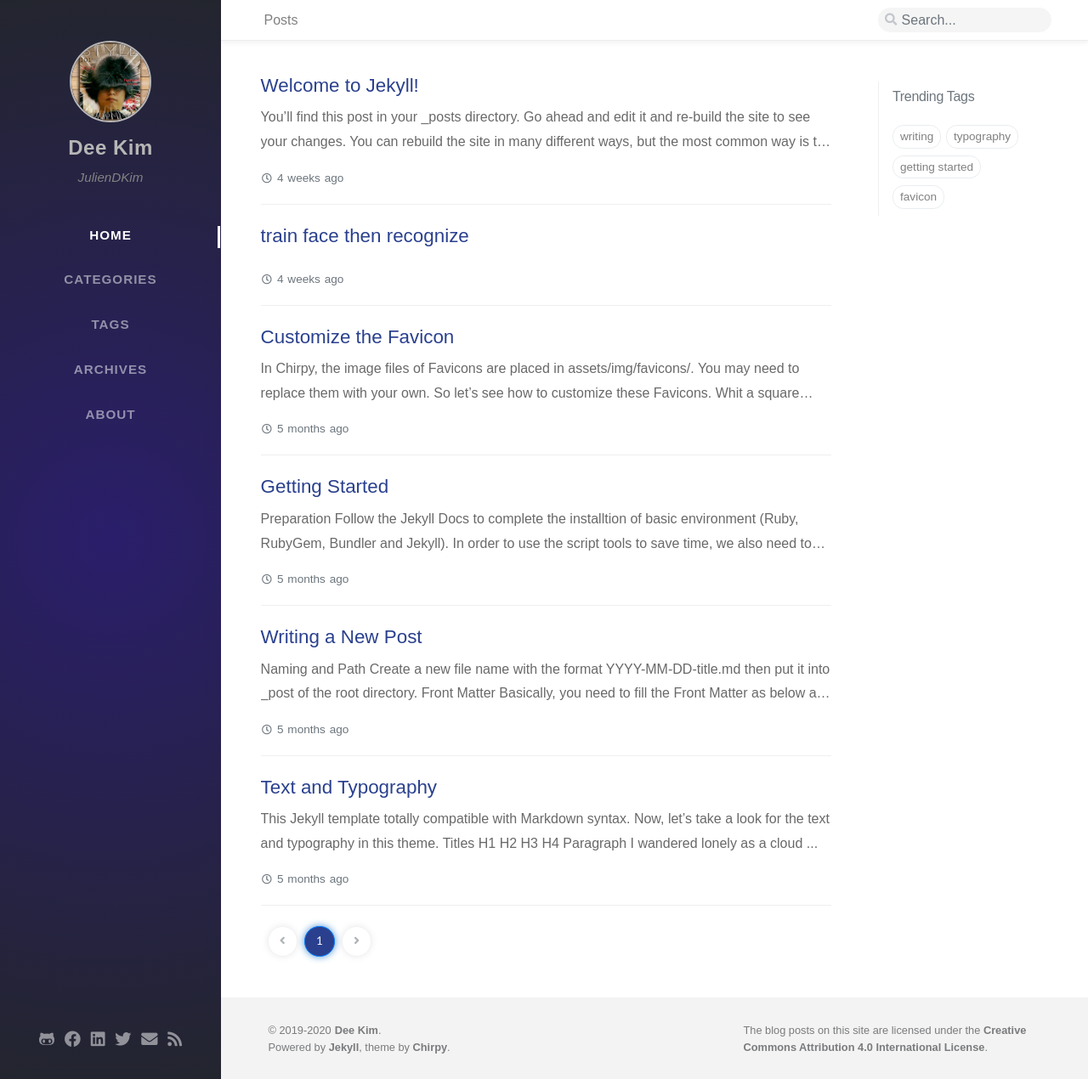
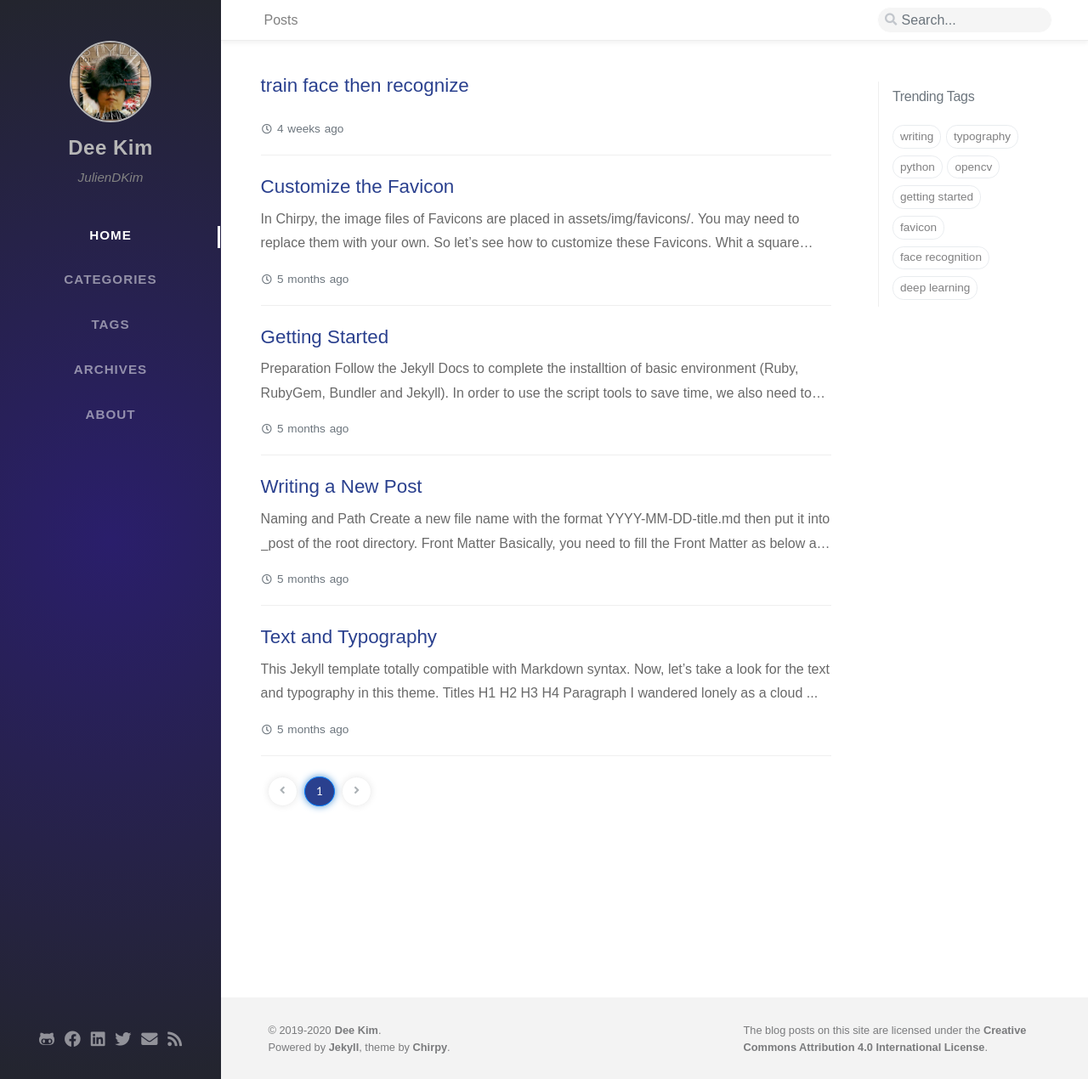
Before and after one commit to juliendkim/juliendkim.github.io, a Jekyll site: the page built from index.html, in a window 1280 px wide and 1270 px high. Shown: the whole window at 85% size. Built offline with Jekyll 4.4.1, drawn with Linux system fonts in a browser that asks for light colours; nearby versions of some CDN libraries; some web fonts are replaced; the list of posts is cut into pages by our own code; comment, search, counter and statistics services are not loaded.

Commit message:
add categry

```diff
--- a/_posts/2019-12-15-train-face-then-recognize.md
+++ b/_posts/2019-12-15-train-face-then-recognize.md
@@ -1,6 +1,8 @@
 ---
 layout: post
 title: train face then recognize
+categories: [Development, Deep Learning]
+tags: [deep learning, python, face recognition, opencv]
 ---
 
 <script src="https://gist.github.com/juliendkim/2bfe513d9140f2e5bbd94a15b061c420.js"></script>
--- a/_posts/2019-12-15-welcome-to-jekyll.markdown
+++ /dev/null
@@ -1,29 +0,0 @@
----
-layout: post
-title:  "Welcome to Jekyll!"
-date:   2019-12-15 16:21:02 +0900
-categories: jekyll update
----
-You’ll find this post in your `_posts` directory. Go ahead and edit it and re-build the site to see your changes. You can rebuild the site in many different ways, but the most common way is to run `jekyll serve`, which launches a web server and auto-regenerates your site when a file is updated.
-
-Jekyll requires blog post files to be named according to the following format:
-
-`YEAR-MONTH-DAY-title.MARKUP`
-
-Where `YEAR` is a four-digit number, `MONTH` and `DAY` are both two-digit numbers, and `MARKUP` is the file extension representing the format used in the file. After that, include the necessary front matter. Take a look at the source for this post to get an idea about how it works.
-
-Jekyll also offers powerful support for code snippets:
-
-{% highlight ruby %}
-def print_hi(name)
-  puts "Hi, #{name}"
-end
-print_hi('Tom')
-#=> prints 'Hi, Tom' to STDOUT.
-{% endhighlight %}
-
-Check out the [Jekyll docs][jekyll-docs] for more info on how to get the most out of Jekyll. File all bugs/feature requests at [Jekyll’s GitHub repo][jekyll-gh]. If you have questions, you can ask them on [Jekyll Talk][jekyll-talk].
-
-[jekyll-docs]: https://jekyllrb.com/docs/home
-[jekyll-gh]:   https://github.com/jekyll/jekyll
-[jekyll-talk]: https://talk.jekyllrb.com/
```
Also changed, not shown: tabs/about.md (+3 -1 lines).
